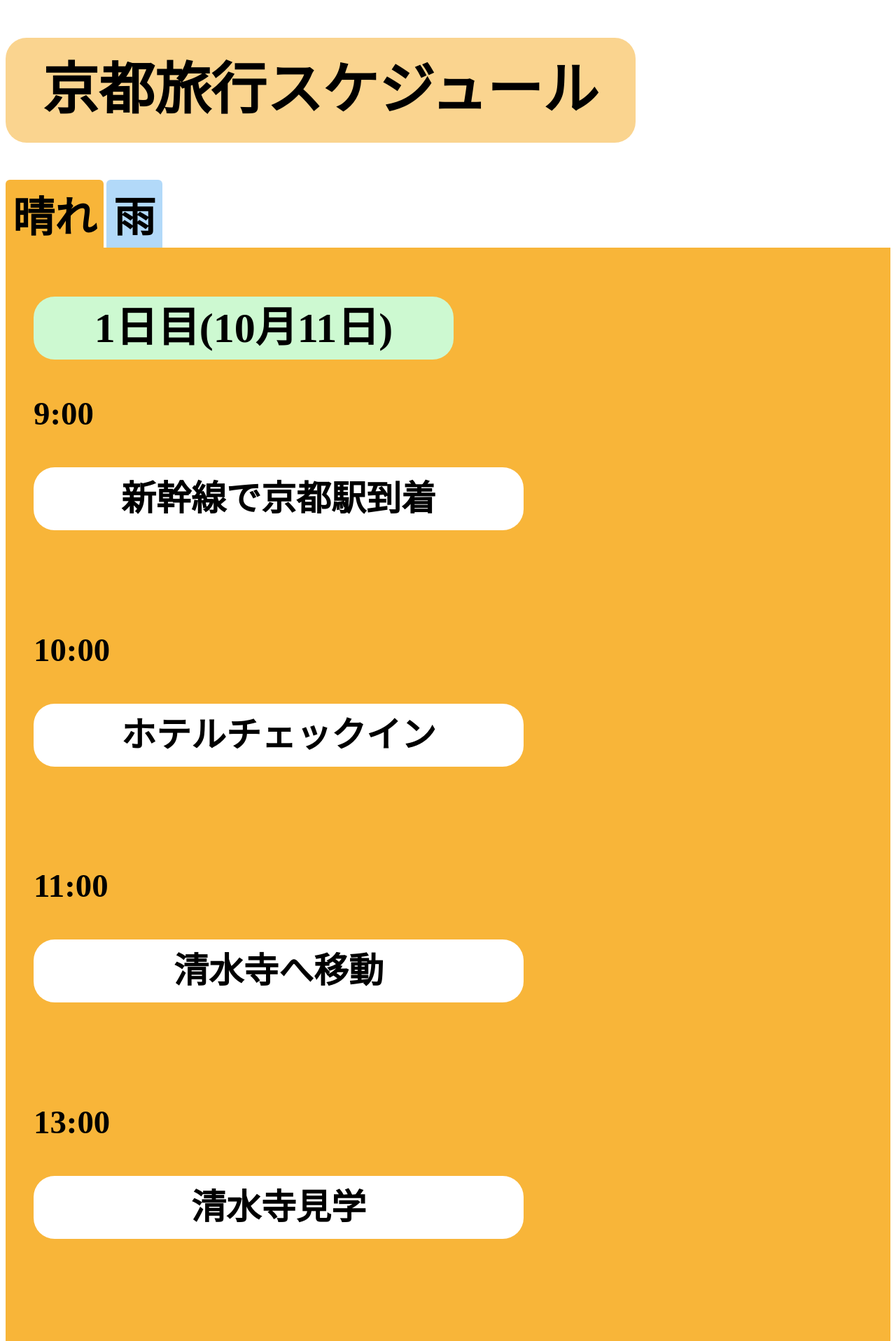
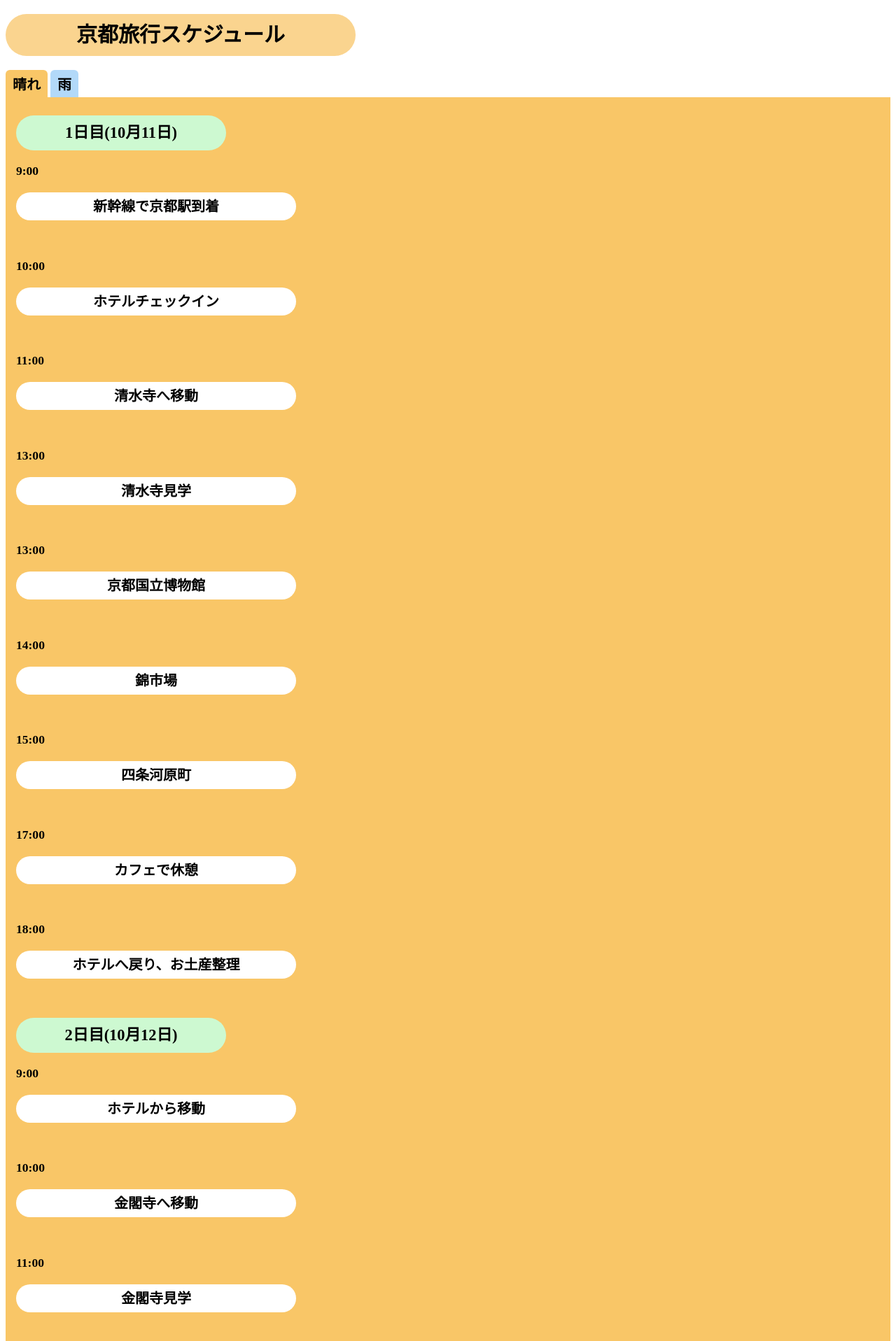
Before and after one commit to Utahshi-jp/tRAvelIN, a PHP site: page / in a window 1280 px wide. Shown: the top 1917 px of the page at 70% size. Run offline with PHP 8.4, Linux system fonts and the light colour scheme.

Commit message:
スマホ用とパソコン用で変更できるようになった

```diff
--- a/display_schedule/index.css
+++ b/display_schedule/index.css
@@ -58,18 +58,111 @@
 	font-weight: bold;
 }
 
+/* パソコン用 */
+@media screen and (min-width:481px) {
 	.cp_tab>input:first-child:checked~.cp_tabpanels>.cp_tabpanel:first-child {
-	background: rgb(248, 181, 57);
+		background: rgb(249, 198, 103);
+		font-size: 15px;
+	}
+
+	.cp_tab>input:nth-child(3):checked~.cp_tabpanels>.cp_tabpanel:nth-child(2) {
+		background: #b2d9f9;
+		font-size: 15px;
+	}
+
+	.cp_tab>label {
+		position: relative;
+		display: inline-block;
+		padding: 5px 10px;
+		cursor: pointer;
+		border-radius: 6px 6px 0 0;
+		font-weight: bold;
+	}
+
+	.cp_tab>input:first-child+label {
+		background: rgb(249, 198, 103);
+		font-size: 20px;
+	}
+
+	.cp_tab>input:nth-child(3)+label {
+		background: #b2d9f9;
+		font-size: 20px;
+	}
+
+	.cp_tab>label:hover {
+		color: #0066cc;
+	}
+
+	.cp_tab>input:focus+label {
+		color: #ffffff;
+	}
+
+	.cp_tab>input:checked+label {
+		margin-bottom: -1px;
+	}
+
+	#rain>.p {
+		width: 400px;
+		line-height: 40px;
+		background-color: #fff;
+		border-radius: 30px;
+		color: black;
+		text-align: center;
+		font-weight: bold;
+		font-size: 20px;
+		text-align: center;
+	}
+
+	#sunny>.p {
+		width: 400px;
+		line-height: 40px;
+		background-color: #fff;
+		border-radius: 30px;
+		color: black;
+		text-align: center;
+		font-weight: bold;
+		font-size: 20px;
+		text-align: center;
+	}
+
+	#title {
+		width: 500px;
+		line-height: 60px;
+		background-color: rgb(250, 212, 143);
+		border-radius: 30px;
+		color: black;
+		text-align: center;
+		font-weight: bold;
+		font-size: 15px;
+	}
+
+	.day {
+		width: 300px;
+		line-height: 50px;
+		background-color: #cdf9d1;
+		border-radius: 30px;
+		color: black;
+		text-align: center;
+		font-weight: bold;
+	}
+}
+
+/* スマホ用 */
+@media screen and (max-width:480px) {
+	.cp_tab>input:first-child:checked~.cp_tabpanels>.cp_tabpanel:first-child {
+		background: rgb(249, 198, 103);
 		font-size: 40px;
+		width: 100%;
 	}
 
 	.cp_tab>input:nth-child(3):checked~.cp_tabpanels>.cp_tabpanel:nth-child(2) {
 		background: #b2d9f9;
 		font-size: 40px;
+
 	}
 
 	.cp_tab>input:first-child+label {
-	background: rgb(248, 181, 57);
+		background: rgb(249, 198, 103);
 		font-size: 60px;
 	}
 
@@ -122,3 +215,4 @@
 		text-align: center;
 		font-weight: bold;
 	}
+}
--- a/display_schedule/index.html
+++ b/display_schedule/index.html
@@ -4,6 +4,7 @@
 <head>
     <title>JSONデータの表示</title>
     <meta charset="UTF-8">
+    <meta name="viewport" content="width=device-width, initial-scale=1.0">
 </head>
 
 <body>
```
Lines whose indentation alone changed are shown as unchanged.
